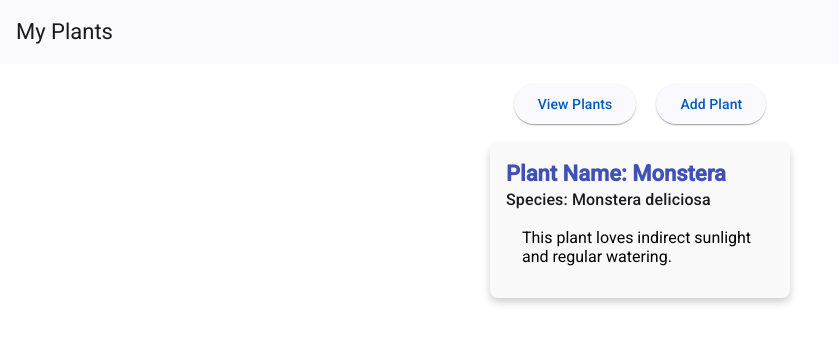
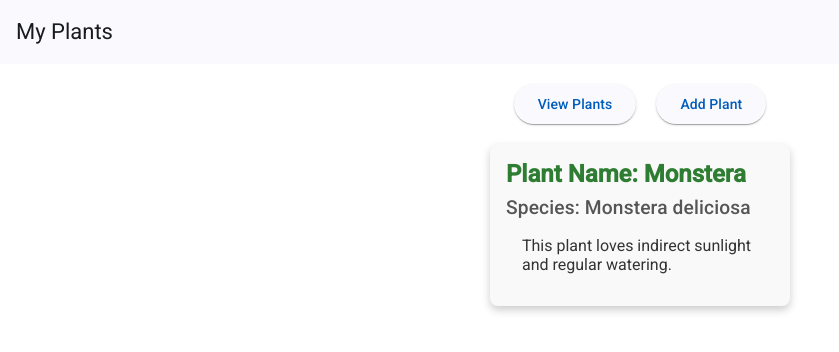
Before and after one commit to BublikTV/My-Plants, an Angular app: page /my-plants in a window 1280 px wide. Shown: the top 352 px of the page, without its empty margins (0-839 px from the left). Built offline with nearby package versions, Linux system fonts and the light colour scheme.

Commit message:
style: enhance my-plants component with improved CSS styles for better readability and layout

```diff
--- a/src/app/components/my-plants/my-plants.component.css
+++ b/src/app/components/my-plants/my-plants.component.css
@@ -1,10 +1,23 @@
 mat-card {
-  box-shadow: 0 4px 8px rgba(0, 0, 0, 0.2);
-  border-radius: 8px;
-  background-color: #f9f9f9;
+  box-shadow: 0 4px 8px rgba(0, 0, 0, 0.2); /* Lekki cień dla efektu 3D */
+  border-radius: 8px;                      /* Zaokrąglone rogi */
+  background-color: #f9f9f9;               /* Jasne tło */
+  padding: 16px;                           /* Odstępy wewnętrzne */
 }
 
 mat-card-title {
   font-weight: bold;
-  color: #3f51b5;
+  font-size: 1.5em;
+  color: #2e7d32;                          /* Zielony kolor dla nazw */
+  margin-bottom: 8px;
 }
+
+mat-card-subtitle {
+  font-size: 1.2em;
+  color: #555;                             /* Neutralny kolor dla gatunku */
+}
+
+mat-card-content {
+  font-size: 1em;
+  color: #333;                             /* Ciemniejszy kolor dla treści */
+}
--- a/src/app/components/my-plants/my-plants.component.html
+++ b/src/app/components/my-plants/my-plants.component.html
@@ -1,5 +1,5 @@
 <div style="display: flex; justify-content: center; margin-top: 20px;">
-    <mat-card style="width: 300px; padding: 16px;">
+    <mat-card style="width: 300px;">
       <mat-card-title>Plant Name: Monstera</mat-card-title>
       <mat-card-subtitle>Species: Monstera deliciosa</mat-card-subtitle>
       <mat-card-content>
```
